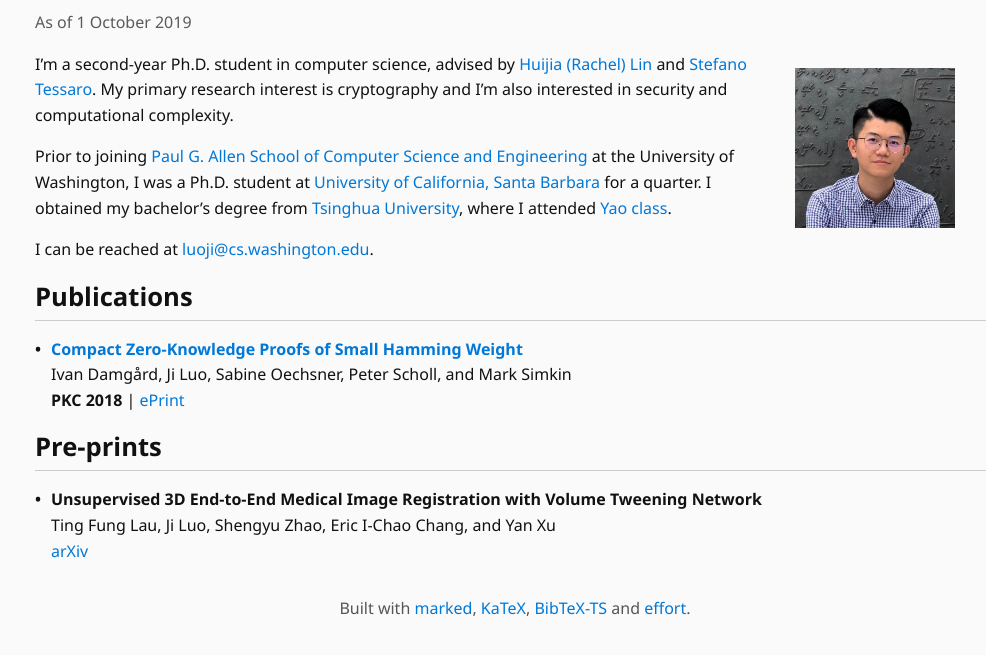
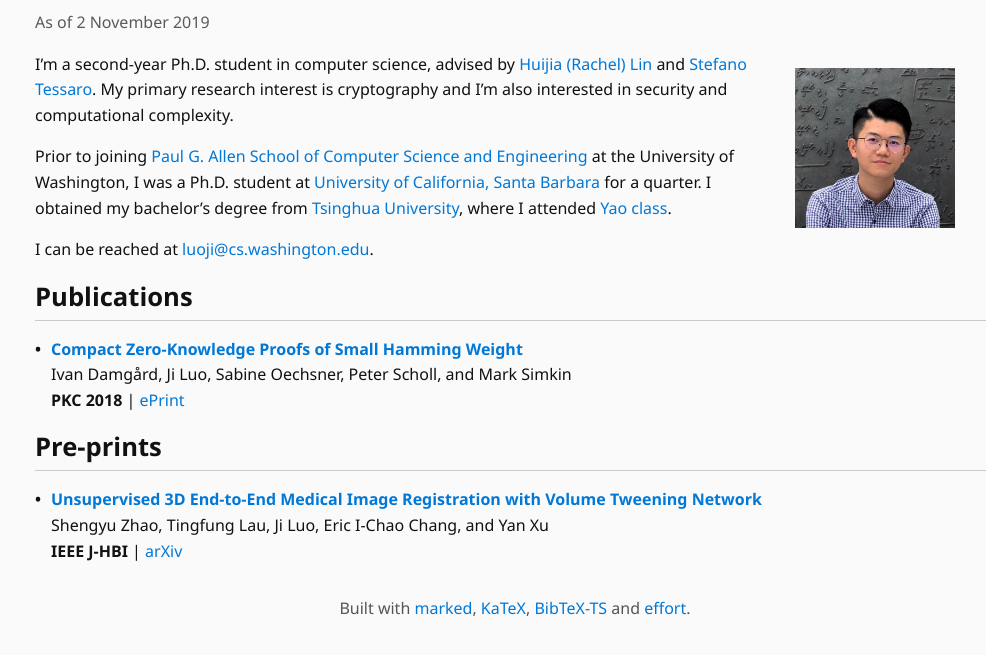
Before and after one commit to nikhilbalwani/bio-site, a plain HTML site: page index.html in a window 1280 px wide. Shown: the part 75-730 px from the top of the page, without its empty margins (125-1111 px from the left). Drawn offline with Linux system fonts and the light colour scheme.

Commit message:
Update citation data.

```diff
--- a/index.html
+++ b/index.html
@@ -36,7 +36,7 @@
 <meta property="og:url" content="https://luoji.bio/" />
 <meta property="og:description" content="Ji Luo&#8217;s curriculum vitae." />
 <meta property="article:published_time" content="2019-08-25" />
-<meta property="article:modified_time" content="2019-10-01" />
+<meta property="article:modified_time" content="2019-11-02" />
 <meta name="twitter:card" content="summary" />
 <meta name="twitter:title" content="Ji Luo" />
 <meta name="twitter:description" content="Ji Luo&#8217;s curriculum vitae." />
@@ -51,7 +51,7 @@
 <div class="gl-main" role="main">
 <div id="post-metadata">
 <h1>Ji Luo<span aria-hidden="true"> (</span><span lang="zh-CN">罗辑</span><span aria-hidden="true">)</span></h1>
-<div class="gl-entry-metadata-box"><div class="dateline">As of 1 October 2019</div></div>
+<div class="gl-entry-metadata-box"><div class="dateline">As of 2 November 2019</div></div>
 </div>
 <article id="post-content" class="gl-suppress-deco">
 <figure class="gl-page-background gl-float-right" style="text-align: center;"><img src="/assets/images/hero-image.jpg" alt="A photo of Ji Luo" width="160" height="160" style="max-width: 160px;" /></figure>
@@ -83,11 +83,11 @@ tgt.removeAttribute('class');
 </div>
 </div><h2>Pre-prints</h2>
 <div class="gl-bibtex-bst-bio">
-<div class="gl-bibtex-entry" id="bibitem_ARXIV_LLZCX19">
-<div class="gl-bibtex-entry-title"><span class="gl-bibtex-entry-bullet" aria-label="bullet symbol">&#8226; </span><a>Unsupervised 3D End-to-End Medical Image Registration with Volume
-               Tweening Network</a></div>
-<div class="gl-bibtex-entry-authors">Ting&nbsp;Fung Lau, Ji Luo, Shengyu Zhao, Eric&nbsp;I-Chao Chang, and Yan Xu</div>
-<div class="gl-bibtex-entry-info"><span class="gl-bibtex-entry-arxiv" data-value="1902.05020"><a href="https://arxiv.org/abs/1902.05020" rel="nofollow" aria-label="archive">arXiv</a></span></div>
+<div class="gl-bibtex-entry" id="bibitem_JBHI_ZLLCX19">
+<div class="gl-bibtex-entry-title"><span class="gl-bibtex-entry-bullet" aria-label="bullet symbol">&#8226; </span><a href="https://doi.org/10.1109/JBHI.2019.2951024" rel="nofollow">Unsupervised 3D End-to-End Medical Image Registration
+             with Volume Tweening Network</a></div>
+<div class="gl-bibtex-entry-authors">Shengyu Zhao, Tingfung Lau, Ji Luo, Eric&nbsp;I-Chao Chang, and Yan Xu</div>
+<div class="gl-bibtex-entry-info"><span class="gl-bibtex-entry-venue">IEEE J-HBI</span><span aria-hidden="true"> | </span><span class="gl-bibtex-entry-arxiv" data-value="1902.05020"><a href="https://arxiv.org/abs/1902.05020" rel="nofollow" aria-label="archive">arXiv</a></span></div>
 </div>
 </div>
 </article>
```
Also changed, not shown: 1 other file.
